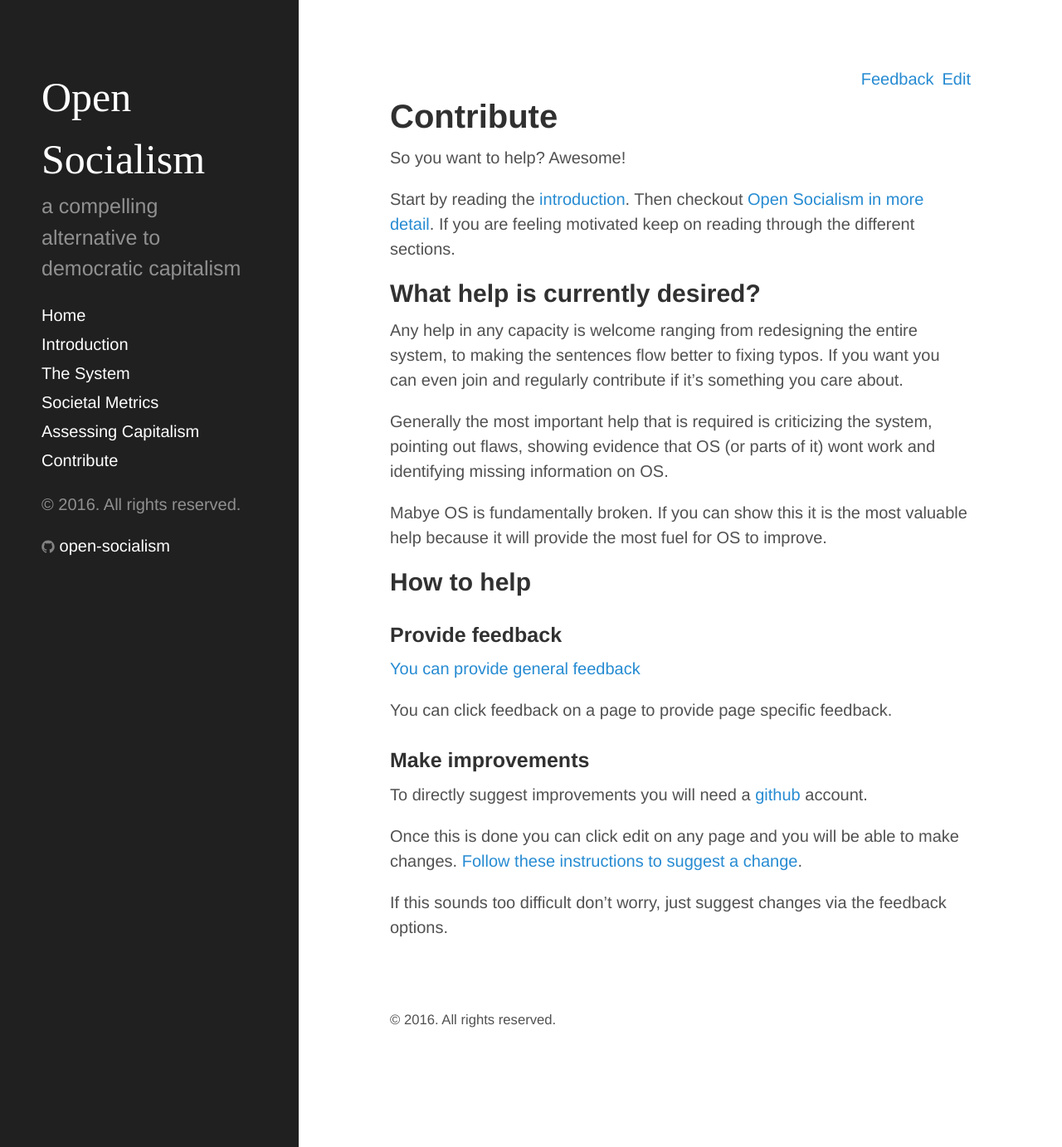
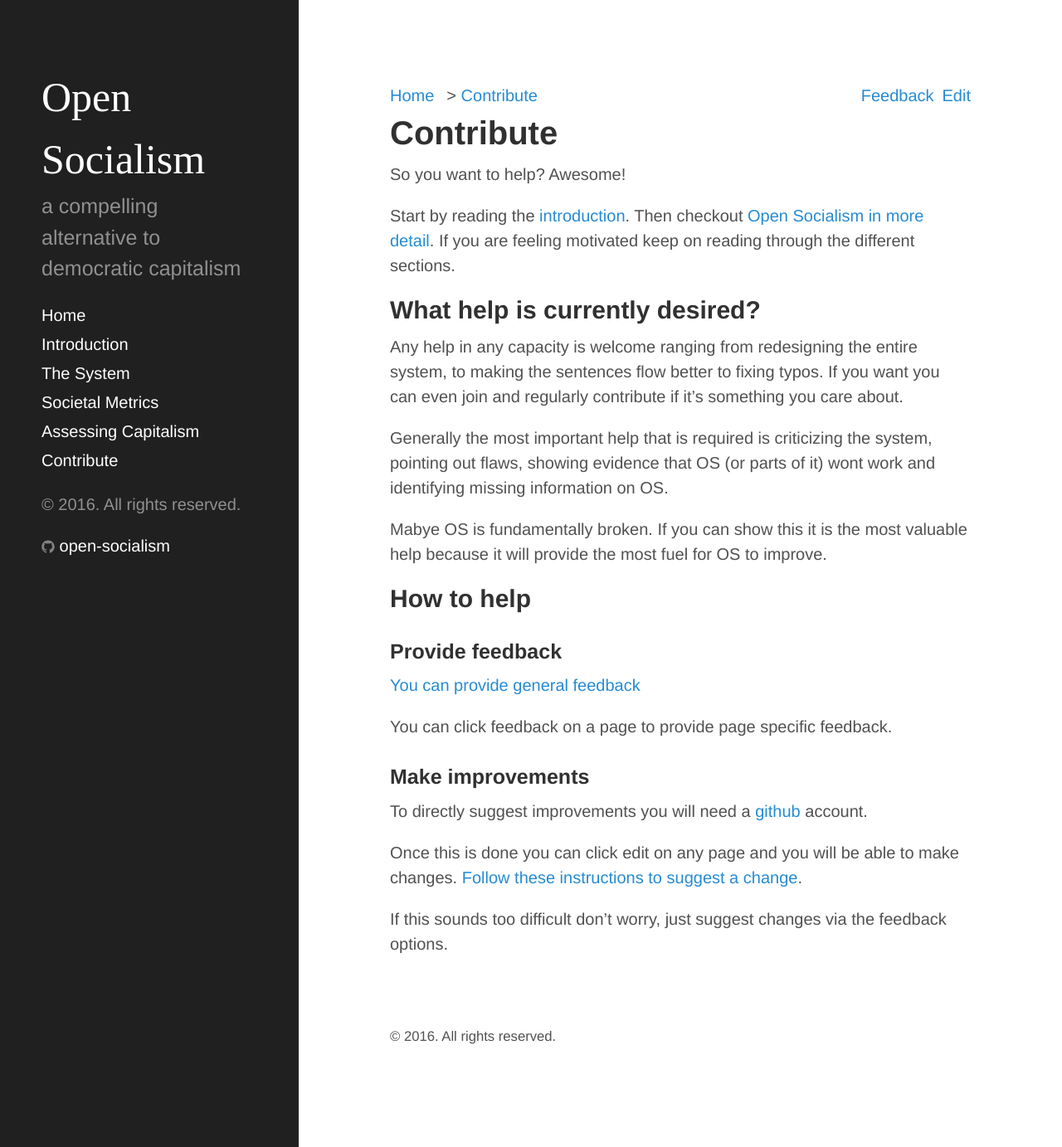
Before and after one commit to open-socialism/open-socialism-site, a Jekyll site: the page built from contribute.md, in a window 1280 px wide and 1383 px high. Shown: the whole window at 83% size. Built offline with Jekyll 4.4.1, drawn with Linux system fonts in a browser that asks for light colours.

Commit message:
more cleanup and breadcrumbs done

```diff
--- a/_layouts/default.html
+++ b/_layouts/default.html
@@ -19,7 +19,6 @@
       </footer>
     </div>
 
-    {% if site.analytics_id %}
    <script>
      (function(i,s,o,g,r,a,m){i['GoogleAnalyticsObject']=r;i[r]=i[r]||function(){
      (i[r].q=i[r].q||[]).push(arguments)},i[r].l=1*new Date();a=s.createElement(o),
@@ -28,6 +27,5 @@
      ga('create', '{{ site.analytics_id }}', 'auto');
      ga('send', 'pageview');
    </script>
-    {% endif %}
   </body>
 </html>
--- a/_layouts/page.html
+++ b/_layouts/page.html
@@ -1,6 +1,27 @@
 ---
 layout: default
 ---
+<ul class="breadcrumb">
+  <li><a href="{{ site.baseurl }}/">Home</a></li>
+  {% capture page_url_without_index_html %}{{ page.url | remove: "/index.html" }}{% endcapture %}
+  {% assign splitted_url_parts = page_url_without_index_html | split: '/' %}
+  {% capture forLoopMaxInt %}{{ splitted_url_parts.size | minus:1 }}{% endcapture %}
+  {% for i in (1..forLoopMaxInt) %}
+      {% capture current_breadcrumb_url %}{{next_prepender}}/{{ splitted_url_parts[i] }}/index.html{% endcapture %}
+      {% capture current_breadcrumb_md_url %}{{next_prepender}}/{{ splitted_url_parts[i] }}/{% endcapture %}
+      {% capture next_prepender %}{{next_prepender}}/{{ splitted_url_parts[i] }}{% endcapture %}
+      {% for breadcrumb_page in site.pages %}
+          {% if current_breadcrumb_url == breadcrumb_page.url or current_breadcrumb_md_url == breadcrumb_page.url  %}
+          {% assign j = forLoopMaxInt | plus: 0 %}
+              <li {% if i == j %}class="active"{% endif %}>
+                  {% capture breadcrumb_page_page_url_without_index_html %}{{ breadcrumb_page.url | remove: "index.html" }}{% endcapture %}
+                  &gt; <a href="{{ site.baseurl }}{{breadcrumb_page_page_url_without_index_html}}">{{breadcrumb_page.title}}</a>&nbsp;
+              </li>
+          {% endif %}
+      {% endfor %}
+  {% endfor %}
+</ul>
+
 <article class="page">
   {% assign pagePath = page.path | replace: 'open-socialism/', '' %}
   {% assign pathParts = page.path | split: '/' %}
--- /dev/null
+++ b/_sass/_breadcrumb.scss
@@ -0,0 +1,9 @@
+.breadcrumb {
+  padding: 0;
+  list-style-type: none;
+
+  li {
+    float: left;
+    margin-right: 15px;
+  }
+}
--- a/_sass/_hyde.scss
+++ b/_sass/_hyde.scss
@@ -81,6 +81,10 @@ html {
   margin-top: 0;
   font-family: "Abril Fatface", serif;
   font-size: 2.5rem;
+}
+
+.sidebar-title a:hover {
+  text-decoration: none;
 }
 
 /* Sidebar nav */
--- a/_sass/_layout.scss
+++ b/_sass/_layout.scss
@@ -13,3 +13,7 @@
 footer {
   margin-bottom: 2rem;
 }
+
+h1 {
+  clear: both;
+}
--- a/_sass/_site.scss
+++ b/_sass/_site.scss
@@ -2,7 +2,6 @@
 
 .page-links {
   float: right;
-  width: 100%;
   margin-bottom: 5px;
 }
 
--- a/_sass/_type.scss
+++ b/_sass/_type.scss
@@ -2,7 +2,7 @@
 //
 // Headings, body text, lists, and other misc typographic elements.
 
-h1, h2, h3, h4, h5, h6, .sitebar-title {
+h1, h2, h3, h4, h5, h6 {
   margin-bottom: .5rem;
   font-weight: bold;
   line-height: 1.25;
--- a/styles.scss
+++ b/styles.scss
@@ -11,3 +11,4 @@
 @import "message";
 @import "hyde";
 @import "site";
+@import "breadcrumb";
```
Lines whose indentation alone changed are shown as unchanged.
